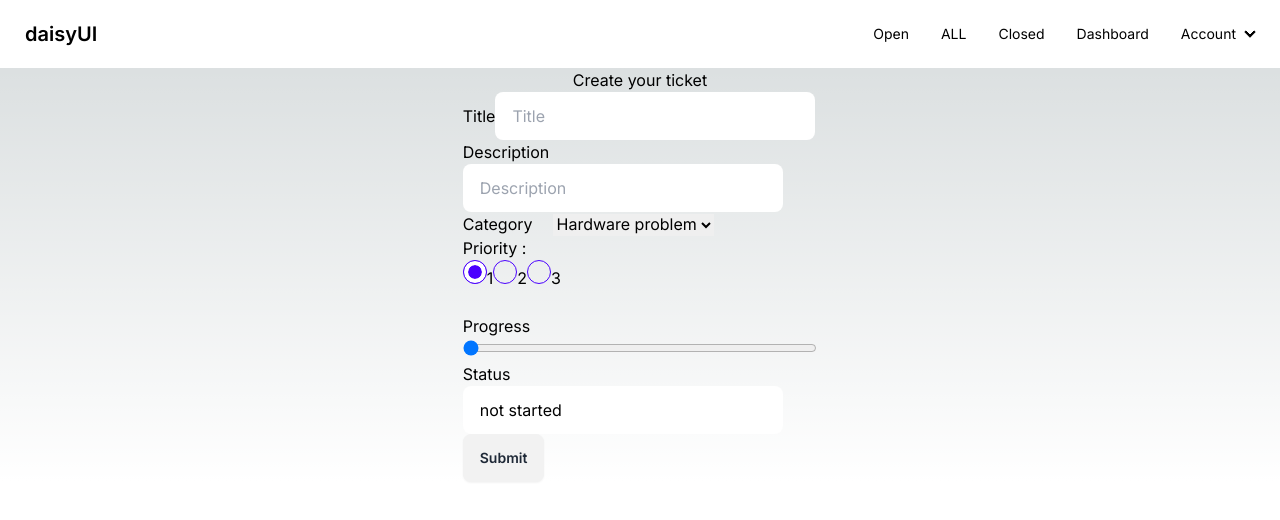
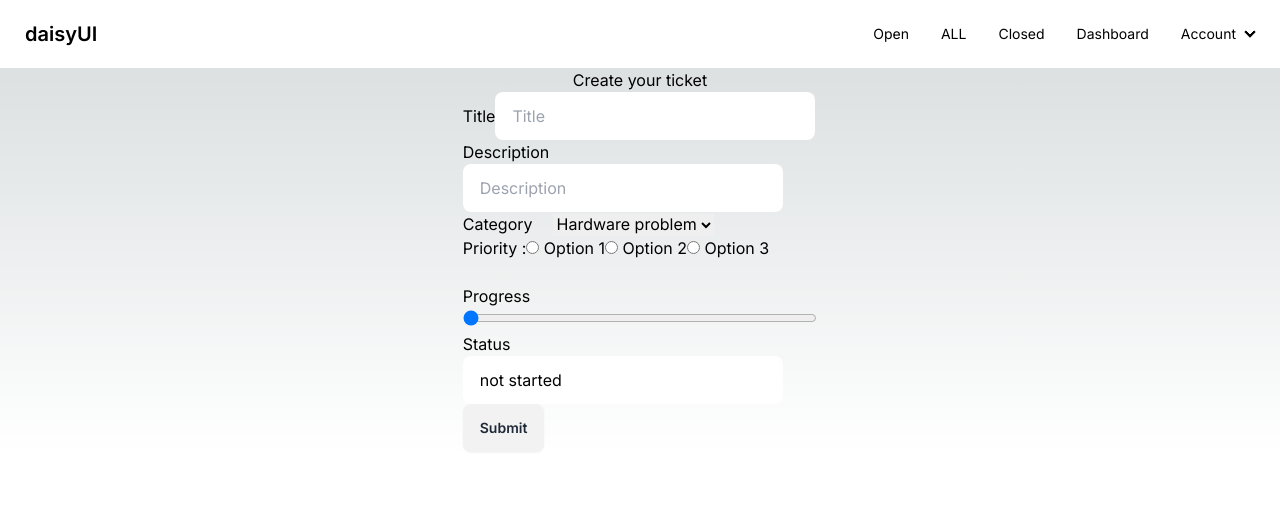
Before and after one commit to aktaruzzaman-shaon/corporate-ticket-portal, a Next.js app: page / in a window 1280 px wide. Shown: the top 520 px of the page. Built offline with nearby package versions, Linux system fonts and the light colour scheme.

Commit message:
priority functional

```diff
--- a/app/(components)/shared/ticketForm.js
+++ b/app/(components)/shared/ticketForm.js
@@ -1,6 +1,6 @@
 "use client"
+
 import React, { useState } from 'react'
-
 const TicketForm = () => {
 
     const singleTicket = {
@@ -14,10 +14,10 @@ const TicketForm = () => {
 
     const [newTicket, setNewTicket] = useState(singleTicket);
 
-    const handleForm = (formData) => {
-        const name = formData.get("title");
-        console.log(name);
-    }
+    // const handleForm = (formData) => {
+    //     const name = formData.get("title");
+    //     console.log(name);
+    // }
 
     const handleChange = (e) => {
         const name = e.target.name;
@@ -29,14 +29,14 @@ const TicketForm = () => {
             }
         ))
     }
-    const handleSubmit = () => {
+    const handleSubmit = (e) => {
         e.preventDefault();
         console.log(newTicket)
     }
 
     return (
         <div className='flex justify-center'>
-            <form onSubmit={handleSubmit}>
+            <form method='post' onSubmit={handleSubmit}>
                 <h3 className='text-center'>Create your ticket</h3>
 
                 <label>Title</label>
@@ -55,14 +55,11 @@ const TicketForm = () => {
                 </select>
                 <br />
 
-                <label>Priority  : </label>
                 <div>
-                    <input type="radio" name="priority" id="priority-1" className="radio radio-primary" value={1} onChange={handleChange} checked={newTicket.priority == 1} />
-                    <label>1</label>
-                    <input type="radio" name="priority" id="priority-1" className="radio radio-primary" onChange={handleChange} checked={newTicket.priority == 2} />
-                    <label>2</label>
-                    <input type="radio" name="priority" id="priority-1" className="radio radio-primary" onChange={handleChange} checked={newTicket.priority == 3} />
-                    <label>3</label>
+                    Priority  :
+                    <label><input type="radio" name="priority"  onChange={handleChange} value={1}/> Option 1</label>
+                    <label><input type="radio" name="priority"  onChange={handleChange} value={2}/> Option 2</label>
+                    <label><input type="radio" name="priority"  onChange={handleChange} value={3}/> Option 3</label>
                 </div>
                 <br />
 
@@ -71,7 +68,7 @@ const TicketForm = () => {
                 <br />
 
                 <label>Status</label>
-                <input type="text" id="status" name="status" placeholder="Status" value={newTicket.status} className="input w-full max-w-xs" /><br />
+                <input type="text" id="status" name="status" placeholder="Status" value={newTicket.status} className="input w-full max-w-xs" onChange={handleChange}/><br />
 
                 <button type='submit' className='btn'>Submit</button>
             </form>
```
